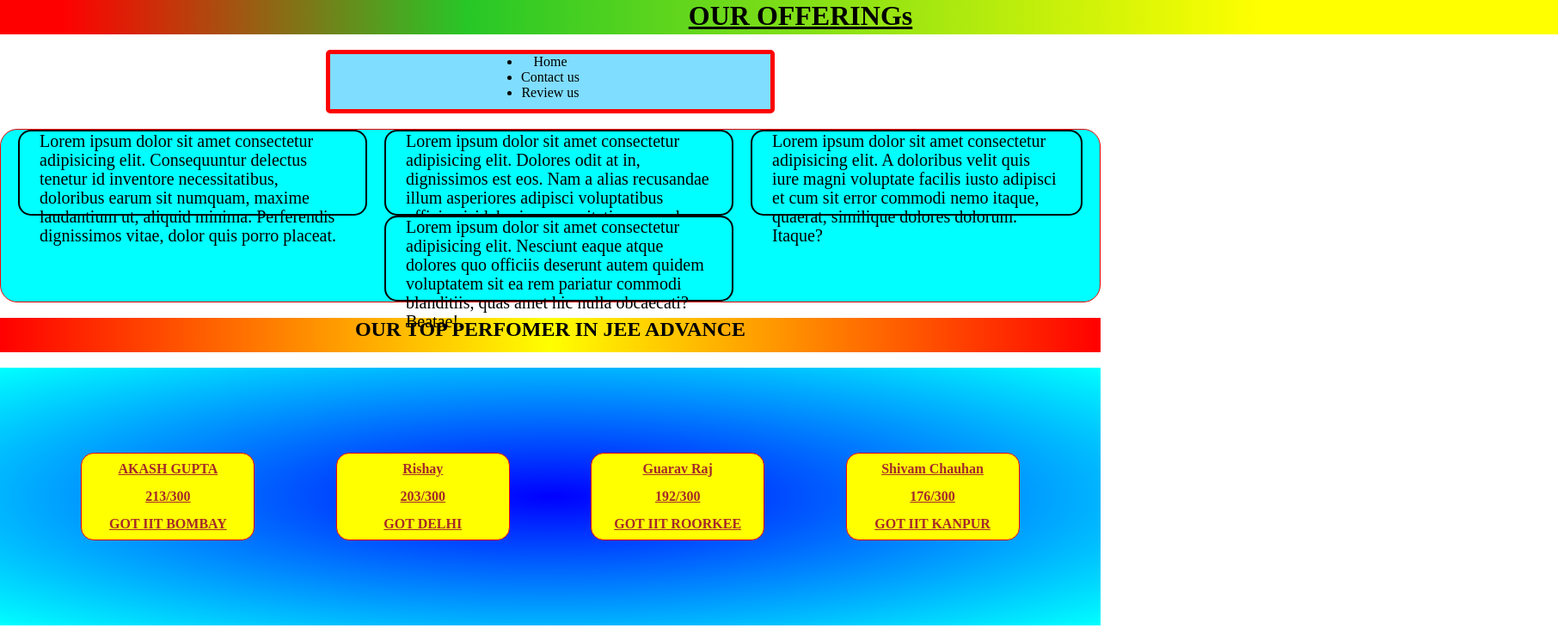
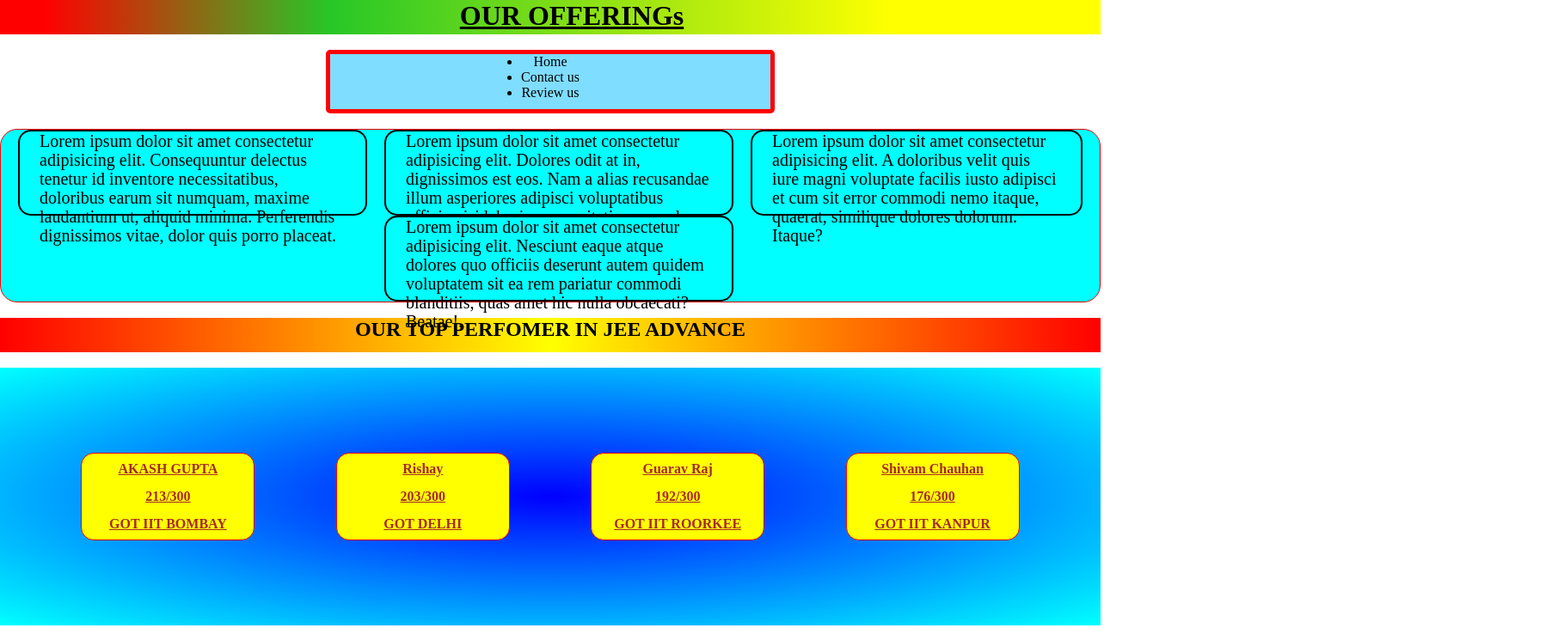
Before and after one commit to Yajat541/css-handson-4, a plain HTML site: page index.html in a window 1280 px wide. Shown: the top 731 px of the page at 86% size, 1812 px wide, since content can reach past the window. Drawn offline with Linux system fonts and the light colour scheme.

Commit message:
second commit

```diff
--- a/style.css
+++ b/style.css
@@ -4,7 +4,7 @@
 }
         /* first box css */
 header{
-    width:1812px;
+    width:100vw;
     height: 40px;
     background-image: linear-gradient(to right,red 4%,#27c727 30%,yellow 81%);
 }
```
